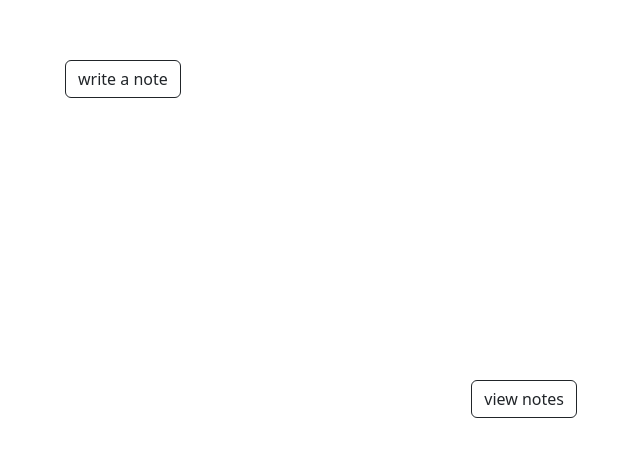
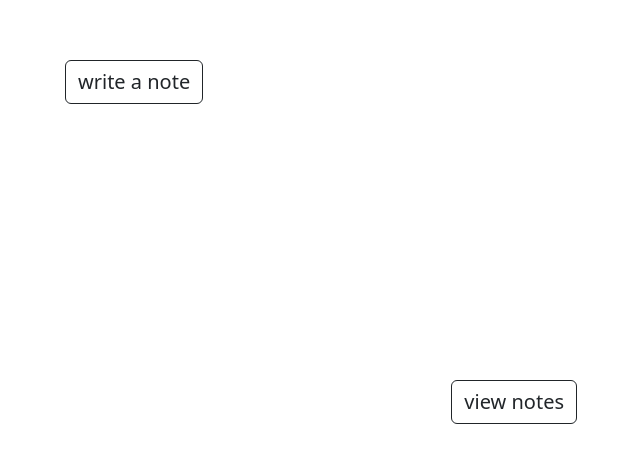
Before and after one commit to UWSocialComputing/Bottled-notes-code, a React (Create React App) app: page / in a window 1280 px wide. Shown: the part 180-642 px from the top of the page, without its empty margins (191-831 px from the left). Built offline with nearby package versions, Linux system fonts and the light colour scheme.

Commit message:
add logo, improve visibility of main buttons

```diff
--- a/src/css/home.css
+++ b/src/css/home.css
@@ -2,10 +2,23 @@
     position: relative;
 }
 
+.logo {
+    position: absolute;
+    bottom: 5vh;
+    left: 1rem;
+    font-size: 2vw;
+}
+
+.logo-icon {
+    font-size: 2vw;
+    margin-left: 10px;
+    margin-bottom: 5px;
+}
+
 .back-btn {
     position: absolute;
-    top: 1rem;
-    left: 1rem;
+    top: 3rem;
+    left: 3rem;
     width: 3rem;
     height: 3rem;
     cursor: pointer;
--- a/src/css/view-button.css
+++ b/src/css/view-button.css
@@ -1,7 +1,11 @@
 .view-notes-btn {
     position: absolute;
     top: 70vh;
-    bottom: 0;
     right: 40vw;
     margin: auto 0;
+    height: auto;
 }
+
+.view-notes-btn button {
+    font-size: 20px !important;
+}
--- a/src/css/write-button.css
+++ b/src/css/write-button.css
@@ -1,7 +1,11 @@
 .write-notes-btn {
     position: absolute;
     top: 30vh;
-    bottom: 0;
     left: 20vw;
     margin: auto 0;
+    height: auto;
 }
+
+.write-notes-btn button {
+    font-size: 20px !important;
+}
--- a/src/home.js
+++ b/src/home.js
@@ -3,7 +3,7 @@ import SplineIsland from './spline.js';
 import ViewButton from './view-button.js';
 import WriteButton from './write-button.js';
 import RightPanel from './right-panel.js';
-import { ArrowLeftCircleFill } from 'react-bootstrap-icons';
+import { ArrowLeftCircleFill, ChatHeartFill } from 'react-bootstrap-icons';
 import './css/home.css';
 
 
@@ -29,6 +29,10 @@ const Home = () => {
                 writingNote={writingNote}
                 viewingNote={viewingNote}
             />}
+            <div className="logo">
+                bottled notes
+                <ChatHeartFill className="logo-icon"/>
+            </div>
             <SplineIsland />
         </div>
     );
```
